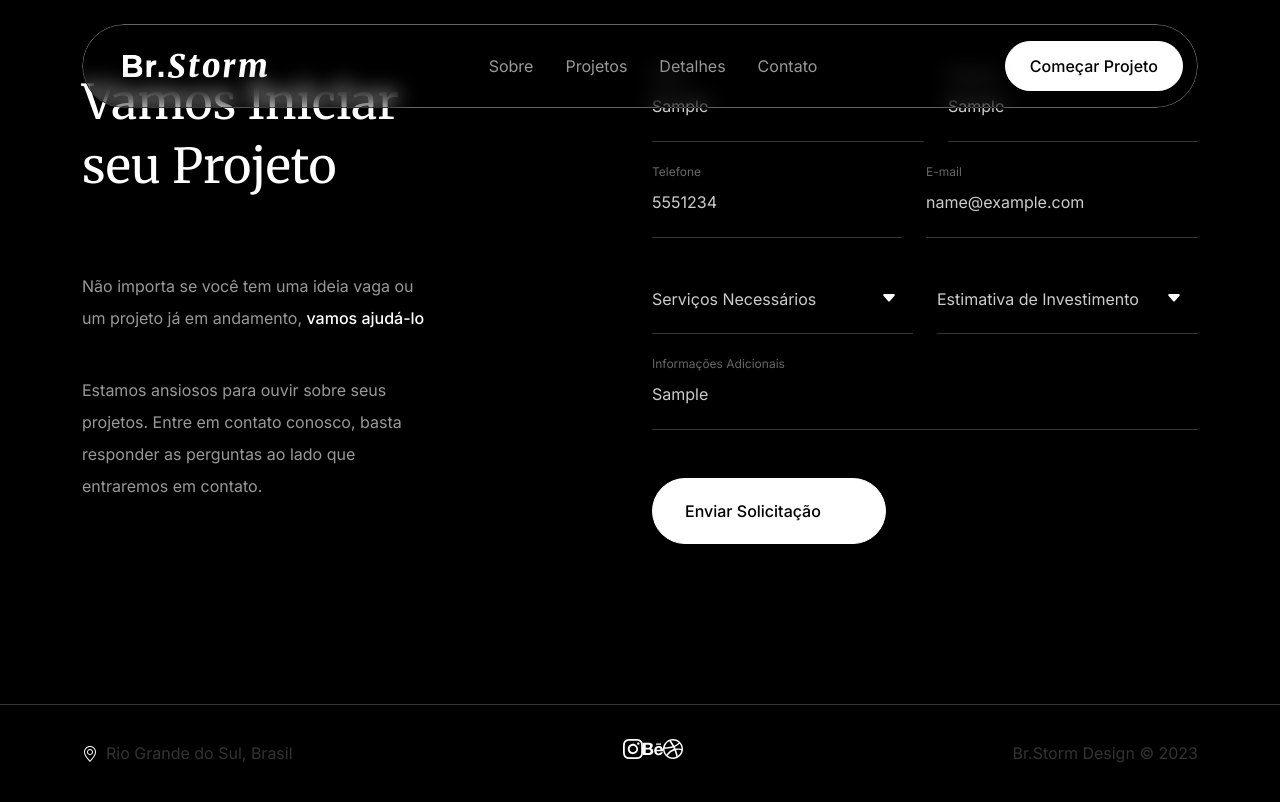
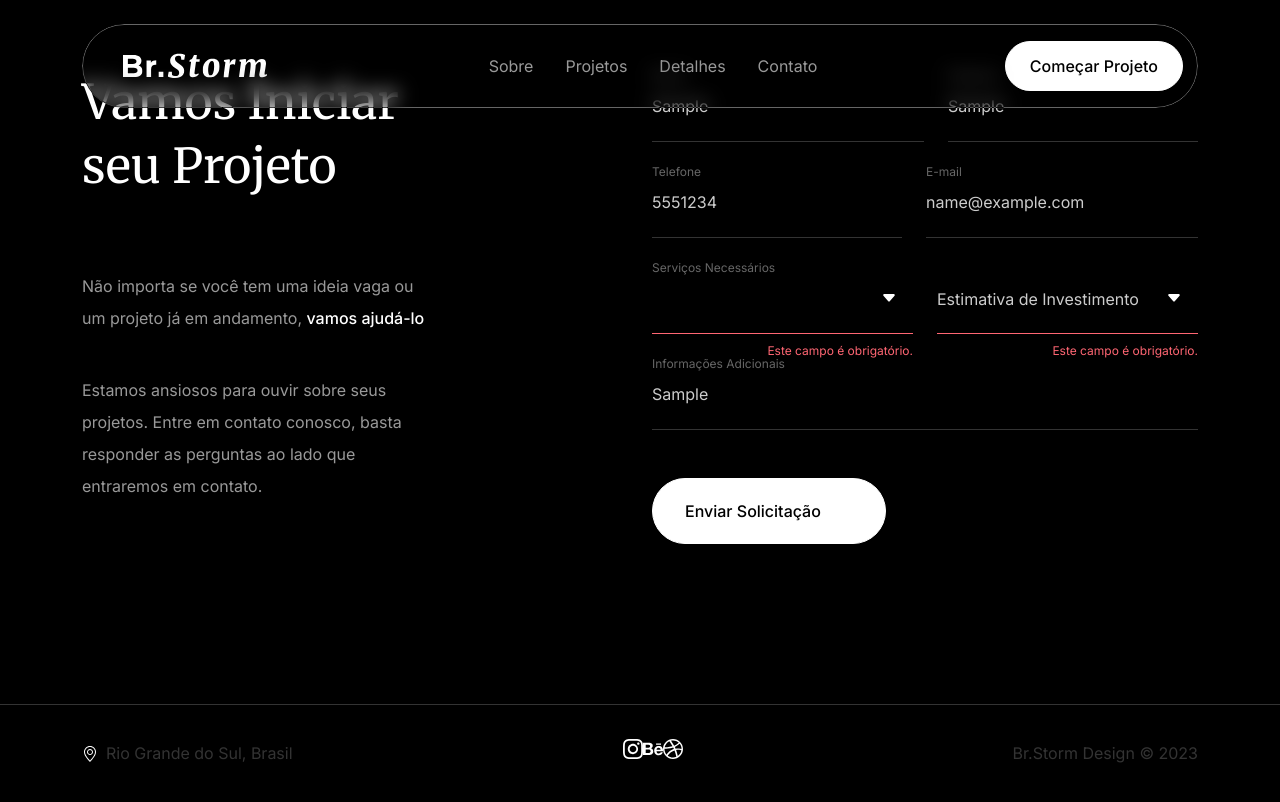
Before and after one commit to luangelsdorf/website-abarca, a Next.js app: page / in a window 1280 px wide. Both pictures are taken after typing "Sample", "Sample", "5551234", "name@example.com", "Sample" into the empty fields and a click on the button "Enviar Solicitação". Shown: the top 802 px of the page. Built offline with nearby package versions, Linux system fonts and the light colour scheme.

Commit message:
Functional contact form

```diff
--- a/src/components/landing-pages/brand/Contact/Contact.module.scss
+++ b/src/components/landing-pages/brand/Contact/Contact.module.scss
@@ -55,7 +55,7 @@
       @include mixins.lg {
         &:nth-child(n) {
           flex-grow: 1;
-          width: auto;
+          width: 100%;
         }
       }
     }
--- a/src/components/landing-pages/brand/Contact/index.js
+++ b/src/components/landing-pages/brand/Contact/index.js
@@ -3,10 +3,11 @@ import styles from './Contact.module.scss';
 import { useForm } from 'react-hook-form';
 import Button from 'src/components/common/Button';
 import Arrow from 'public/images/icons/Arrow.svg';
+import submitForm from 'src/utils/submitForm';
 
 export default function Contact({ content }) {
-  const { register, handleSubmit } = useForm();
-  const onSubmit = data => console.log(data);
+  const { register, handleSubmit, formState: { errors } } = useForm();
+  const errorMessage = 'Este campo é obrigatório.';
 
   return (
     <div className={styles.section}>
@@ -22,29 +23,33 @@ export default function Contact({ content }) {
           </div>
           <div className="col-12 col-lg-6 offset-lg-2">
             <div className={styles.form}>
-              <form onSubmit={handleSubmit(onSubmit)}>
-                <div className="floating">
-                  <input id="name" placeholder="Como podemos lhe chamar?" type="text" {...register('name', { required: true })} />
+              <form onSubmit={handleSubmit(submitForm)}>
+                <div className={`floating${!errors.entry_443452100 ? '' : ' ' + 'error'}`}>
+                  <input id="name" placeholder="Como podemos lhe chamar?" type="text" {...register('entry_443452100', { required: errorMessage })} />
                   <label htmlFor="name">Nome</label>
+                  <span>{errors.entry_443452100 && errorMessage}</span>
                 </div>
 
-                <div className="floating">
-                  <input id="business" placeholder="Qual o nome do seu negócio" type="text" {...register('business', { required: true })} />
+                <div className={`floating${!errors.entry_2104795631 ? '' : ' ' + 'error'}`}>
+                  <input id="business" placeholder="Qual o nome do seu negócio" type="text" {...register('entry_2104795631', { required: errorMessage })} />
                   <label htmlFor="business">Empresa</label>
+                  <span>{errors.entry_2104795631 && errorMessage}</span>
                 </div>
 
-                <div className="floating">
-                  <input id="phone" placeholder="+55 51 98983.6186" type="tel" {...register('phone', { required: true })} />
+                <div className={`floating${!errors.entry_1354793341 ? '' : ' ' + 'error'}`}>
+                  <input id="phone" placeholder="+55 51 98983.6186" type="tel" {...register('entry_1354793341', { required: errorMessage })} />
                   <label htmlFor="phone">Telefone</label>
+                  <span>{errors.entry_1354793341 && errorMessage}</span>
                 </div>
 
-                <div className="floating">
-                  <input id="email" placeholder="contato@brstorm.design" type="email" {...register('email', { required: true })} />
+                <div className={`floating${!errors.entry_1305055579 ? '' : ' ' + 'error'}`}>
+                  <input id="email" placeholder="contato@brstorm.design" type="email" {...register('entry_1305055579', { required: errorMessage })} />
                   <label htmlFor="email">E-mail</label>
+                  <span>{errors.entry_1305055579 && errorMessage}</span>
                 </div>
 
-                <div className="floating">
-                  <select defaultValue="" id="service">
+                <div className={`floating${!errors.entry_1921266371 ? '' : ' ' + 'error'}`}>
+                  <select defaultValue="" id="service" {...register('entry_1921266371', { required: errorMessage })}>
                     <option hidden />
                     <option value="Marca">Marca</option>
                     <option value="Estratégia">Estratégia</option>
@@ -54,20 +59,25 @@ export default function Contact({ content }) {
                     <option value="E-commerce">E-commerce</option>
                   </select>
                   <label htmlFor="service">Serviços Necessários</label>
+                  <span>{errors.entry_1921266371 && errorMessage}</span>
+                </div>
+
+                <div className={`floating${!errors.entry_589211067 ? '' : ' ' + 'error'}`}>
+                  <select defaultValue="" id="investment" {...register('entry_589211067', { required: errorMessage })}>
+                    <option value="" hidden />
+                    <option value="Menos de R$2.000">Menos de R$2.000</option>
+                    <option value="R$2.000 - R$5.000">R$2.000 - R$5.000</option>
+                    <option value="R$5.000 - R$10.000">R$5.000 - R$10.000</option>
+                    <option value="R$10.000 - R$15.000">R$10.000 - R$15.000</option>
+                    <option value="R$15.000 - R$20.000">R$15.000 - R$20.000</option>
+                    <option value="Mais de R$20.000">Mais de R$20.000</option>
+                  </select>
+                  <label htmlFor="investment">Estimativa de Investimento</label>
+                  <span>{errors.entry_589211067 && errorMessage}</span>
                 </div>
 
                 <div className="floating">
-                  <select defaultValue="" id="investment">
-                    <option value="" hidden />
-                    <option value="2k">R$2.000 - R$5.000</option>
-                    <option value="5k">R$5.000 - R$10.000</option>
-                    <option value="10k">R$10.000 - R$15.000</option>
-                  </select>
-                  <label htmlFor="investment">Estimativa de Investimento</label>
-                </div>
-
-                <div className="floating">
-                  <textarea id="info" placeholder="Nos conte um pouco mais sobre a sua ideia e como podemos lhe ajudar." {...register('info', { required: true })}></textarea>
+                  <textarea id="info" placeholder="Nos conte um pouco mais sobre a sua ideia e como podemos lhe ajudar." {...register('entry_776223444')}></textarea>
                   <label htmlFor="info">Informações Adicionais</label>
                 </div>
                 <Button btnElement type="submit" className="lg" RightIcon={Arrow}>Enviar Solicitação</Button>
--- a/src/components/landing-pages/brand/Projects/index.js
+++ b/src/components/landing-pages/brand/Projects/index.js
@@ -94,8 +94,8 @@ export default function Projects({ content }) {
               <div className="col-12 col-lg-8" key={index}>
                 <div className={styles.project}>
                   <Link href="#">
-                    <Image sizes="100vw" src={`/images/portfolio/hover/${project.client}.jpg`} fill alt="" />
-                    <Image sizes="100vw" src={`/images/portfolio/${project.client}.jpg`} fill alt="" />
+                    <Image sizes="100vw" src={`/images/portfolio/hover/${project.client}.jpg`} width="200" height="200" alt="" />
+                    <Image sizes="100vw" src={`/images/portfolio/${project.client}.jpg`} width="200" height="200" alt="" />
                   </Link>
                   <div className={styles.infos}>
                     <div>
--- a/src/styles/scss/_forms.scss
+++ b/src/styles/scss/_forms.scss
@@ -15,7 +15,8 @@ select {
   padding-right: 16px;
   width: 100%;
   height: 72px;
-  border-bottom: 1px solid rgb(var(--shadow));
+  border-bottom: 1px solid;
+  border-bottom-color: rgb(var(--shadow));
   transition: all 350ms;
 
   &::placeholder {
@@ -101,7 +102,31 @@ textarea {
     cursor: text;
 
     & + span {
+      font: var(--body-default-sm);
       color: rgb(var(--error));
+      margin-left: auto;
+      position: absolute;
+      bottom: 0;
+      right: 0;
+      transform: translateY(calc(100% + 8px));
+      transition: all 350ms;
+      opacity: 0;
+
+      &:not(:empty) {
+        opacity: 1;
+      }
+    }
+  }
+
+  &.error {
+    input,
+    select {
+      border-bottom-color: rgb(var(--error));
     }
   }
 }
+
+form [disabled] {
+  pointer-events: none;
+  opacity: 0.4;
+}
```
